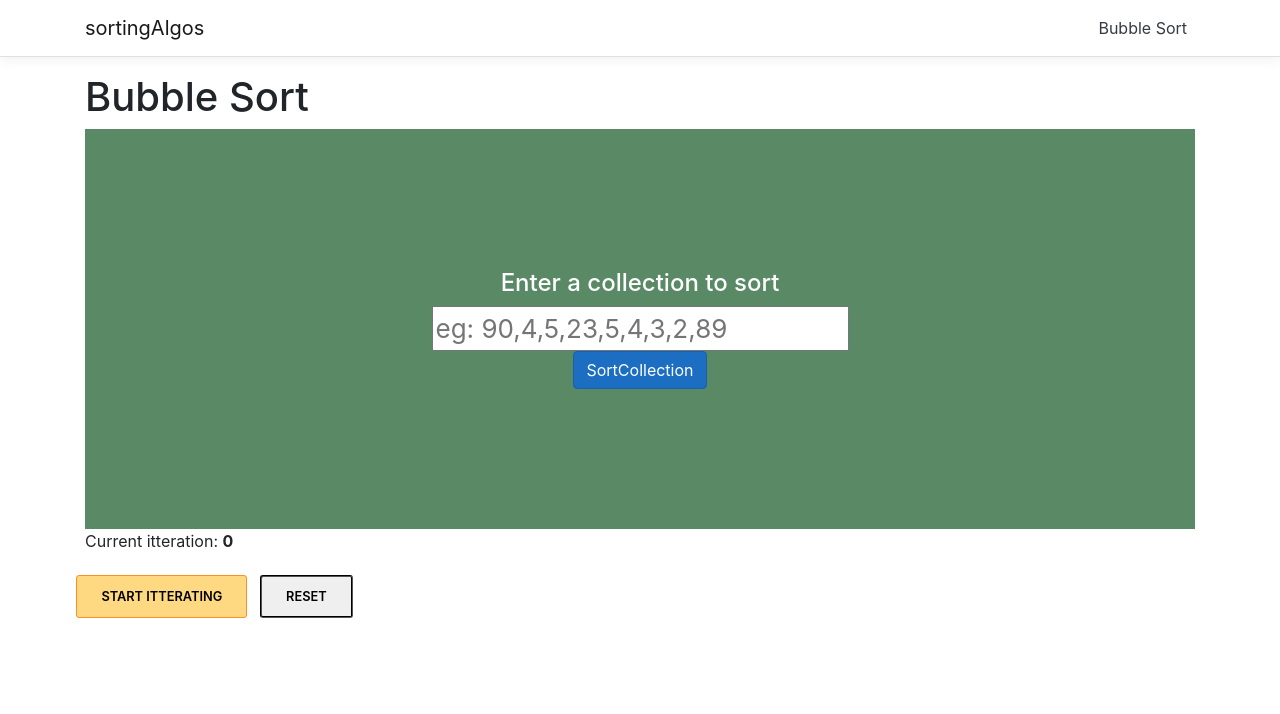
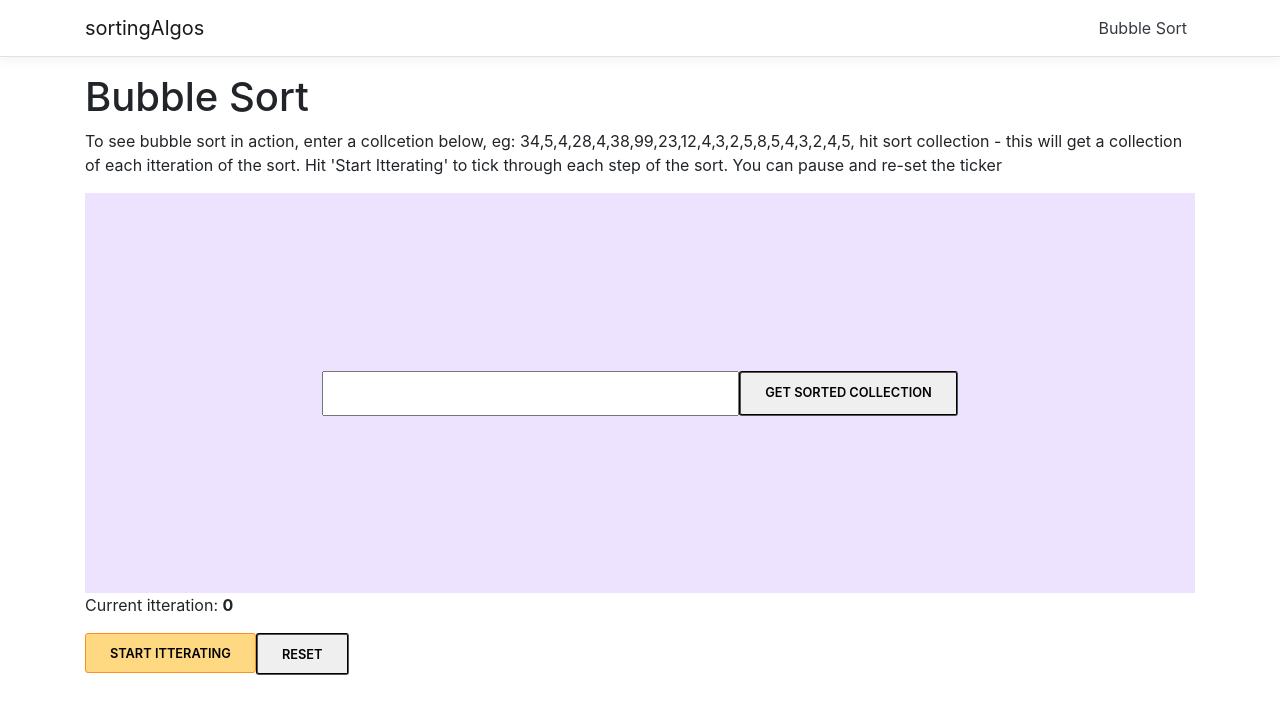
Before and after one commit to GorginZ/sortingAlgos, a React (Create React App) app in the folder ClientApp/: page /bubble-sort in a window 1280 px wide. Shown: the top 714 px of the page. Built offline with nearby package versions, Linux system fonts and the light colour scheme.

Commit message:
basic styles button positioning and lay out

```diff
--- a/ClientApp/src/components/BubbleSort.jsx
+++ b/ClientApp/src/components/BubbleSort.jsx
@@ -46,25 +46,35 @@ export class BubbleSort extends Component {
           {(currentItteration) => (
             <>
               <h1>Bubble Sort</h1>
+              <div className="mainText">
+                <p>
+                  To see bubble sort in action, enter a collcetion below, eg:
+                  34,5,4,28,4,38,99,23,12,4,3,2,5,8,5,4,3,2,4,5, hit sort
+                  collection - this will get a collection of each itteration of
+                  the sort. Hit 'Start Itterating' to tick through each step of
+                  the sort. You can pause and re-set the ticker
+                </p>
+              </div>
 
+              <div className="inputContainer">
                 <Graph
                   className="graphElement"
                   data={this.state.collection[currentItteration]}
                 ></Graph>
 
-              <div className="inputContainer">
-                <h4>Enter a collection to sort</h4>
+                <div className="inputField">
                   <input
                     className="inputField"
-                  placeholder="eg: 90,4,5,23,5,4,3,2,89"
+                    placeholder=""
                     onChange={this.handleChange}
                   ></input>
                   <button
-                  className="btn btn-primary"
+                    className="button"
                     onClick={this.getSortedItterationsData}
                   >
-                  SortCollection
+                    Get Sorted Collection
                   </button>
+                </div>
               </div>
               <p aria-live="polite">
                 Current itteration: <strong>{currentItteration}</strong>
--- a/ClientApp/src/components/Graph.jsx
+++ b/ClientApp/src/components/Graph.jsx
@@ -10,14 +10,11 @@ class Graph extends PureComponent {
   }
 
   barChartConstructor = () => {
-    console.log(this.props.data);
     const barElements = [];
     this.setState({ itteration: this.props.data });
-    console.log(this.state.itteration + "itteration");
     const bars = [this.state.itteration];
 
     bars[0] && bars[0].forEach((element) => {
-      console.log(element + " element");
       barElements.push(
         <BarElement value={element} event={this.props.barElementEvent} colour={ColourFromValue(element)} />
       );
--- a/ClientApp/src/components/Timer.jsx
+++ b/ClientApp/src/components/Timer.jsx
@@ -34,14 +34,19 @@ const Timer = (props) => {
   return (
     <TimerContext.Provider value={seconds}>
       {props.children}
- <div className="row">
-        <button className={`button button-primary button-primary-${isActive ? 'active' : 'inactive'}`} onClick={toggle}>
-          {isActive ? 'Pause Itteration' : 'Start Itterating'}
+      {/* <div className="itteratorBox"> */}
+        <button
+          className={`button button-primary button-primary-${
+            isActive ? "active" : "inactive"
+          }`}
+          onClick={toggle}
+        >
+          {isActive ? "Pause Itteration" : "Start Itterating"}
         </button>
         <button className="button" onClick={reset}>
           Reset
         </button>
-      </div>
+      {/* </div> */}
     </TimerContext.Provider>
   );
 };
--- a/ClientApp/src/custom.css
+++ b/ClientApp/src/custom.css
@@ -6,29 +6,20 @@ a {
 code {
   color: #E01A76;
 }
-/* .inputField{
-  text-align: center;
-  background-color: #282c34;
-  min-width: 50vh;
-  display: flex;
-  flex-direction: column;
-  align-items: center;
-  justify-content: center;
-  font-size: calc(10px + 2vmin);
-  color: white;
-
-} */
 .inputContainer {
   text-align: center;
-  background-color: #5a8965;
+  background-color: #ccb0ff5a;
   min-height: 50vh;
   display: flex;
   flex-direction: column;
   align-items: center;
   justify-content: center;
   font-size: calc(10px + 2vmin);
-  color: white;
-;
+  color: rgb(78, 78, 78);
+/* ; */
+}
+.inputField {
+  display: flex;
 }
 
 .btn-primary {
@@ -40,7 +31,7 @@ code {
 .barElement {
   height: 100px;
   width: 10px;
-  border: 1px solid rgb(216, 143, 206);
+  /* border: 1px solid rgb(216, 143, 206); */
   float: left;
   display: inline;
 }
@@ -76,12 +67,17 @@ code {
 
 .button {
   padding: .6rem 1.5rem;
-  margin: .4rem;
+  /* margin: .4rem; */
   border-radius: 3px;
   text-transform: uppercase;
   font-weight: 600;
   font-size: .8rem;
   border-style: groove;
+}
+.button:hover {
+  background-color: #ffd981;
+  border: 1px solid #ff8e23;
+  color: rgb(0, 0, 0)
 }
 
 .button:focus {
@@ -89,18 +85,23 @@ code {
 }
 
 .button-primary:hover {
-  background-color: #2641d4;
+  background-color: #ccb0ff5a;
   border: 1px solid #1b1f2b;
 }
 
 .button-primary-active {
-  background-color: #3151ff;
-  border: 1px solid #152684;
-  color: white;
+  float: left;
+  background-color: #ffd981;
+  border: 1px solid #ff8e23;
+  color: rgb(0, 0, 0)
 }
 
 .button-primary-inactive {
+  float:left;
   background-color: #ffd981;
   border: 1px solid #ff8e23;
   color: rgb(0, 0, 0);
 }
+/* .itteratorBox {
+float:left;
+} */
```
Also changed, not shown: 1 other file (tests, documents, lock files or other folders). Lines whose indentation alone changed are shown as unchanged.
